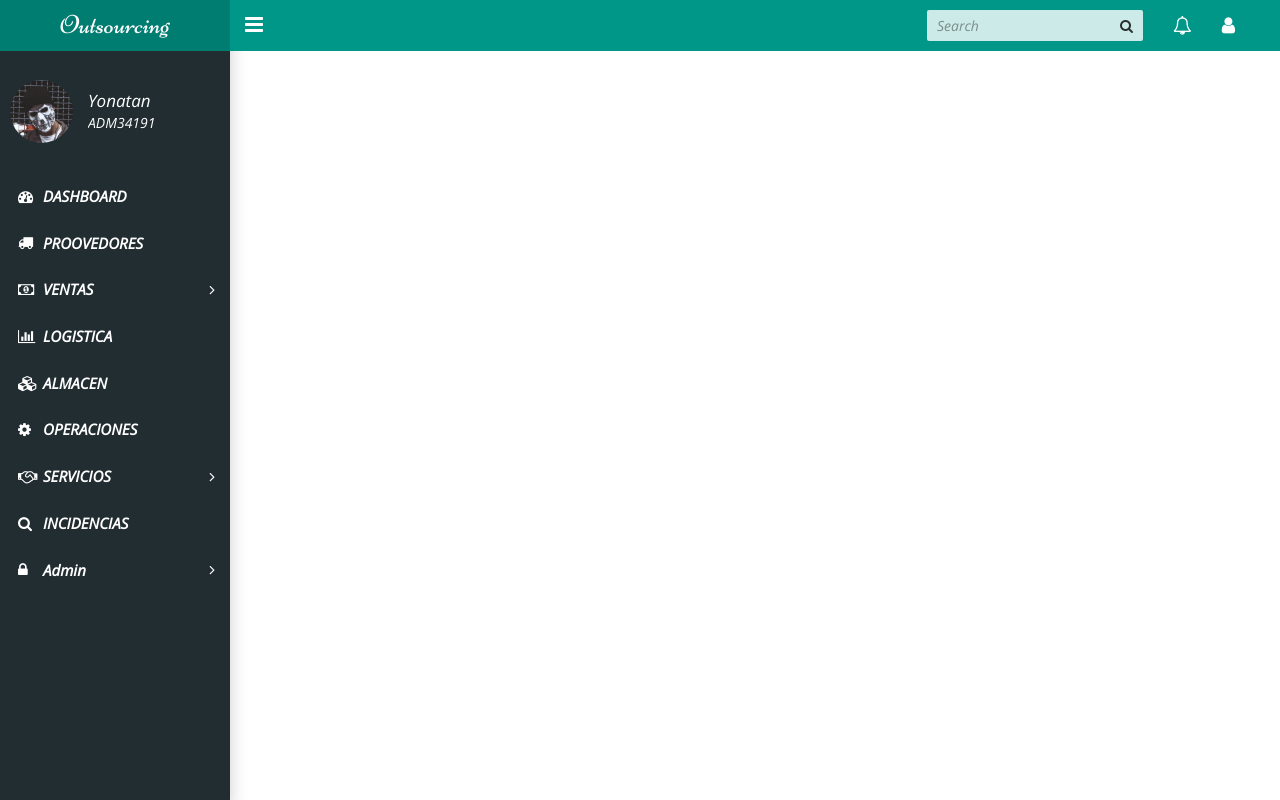
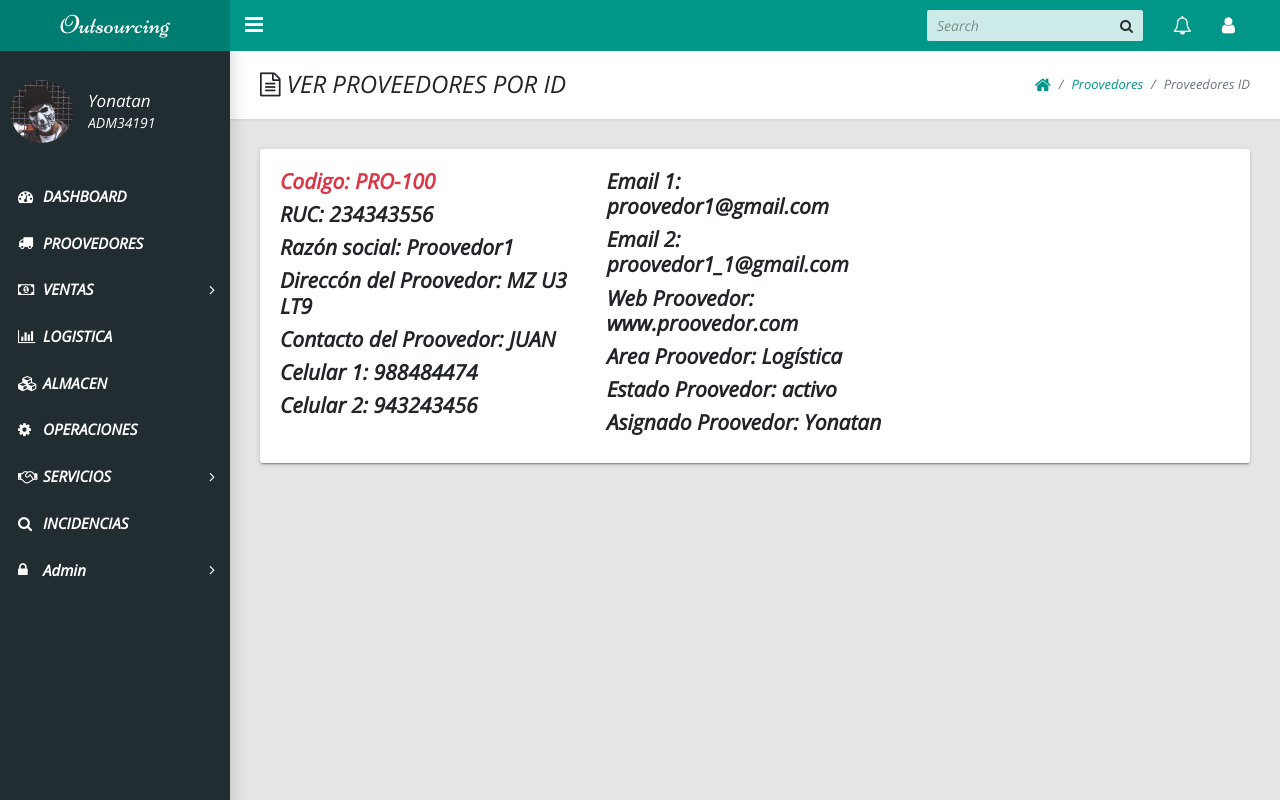
Before and after one commit to VigilioYonatan/Servicios-PHP, a PHP site: the page made by admin/index.php in a window 1280 px wide. Run offline with PHP 8.4, Linux system fonts and the light colour scheme; a user stored in the database is signed in; data comes from the database, SQL or seed files in the repository.

Commit message:
nuevas funciones

```diff
--- a/admin/includes/cotizaciones/ver_clientes.php
+++ b/admin/includes/cotizaciones/ver_clientes.php
@@ -52,8 +52,7 @@
 
                     <tbody align="center">
                       <tr>
-
-                       <td><?php echo $row['cod_cliente']; ?></td>
+                       <td><a href="index.php?action=view_cliente_id&cliente_codigo=<?php echo $row['cod_cliente'];?>"><?php echo $row['cod_cliente']; ?></a></td>
                        <td><?php echo $row['ruc_cliente']; ?></td>
                        <td><?php echo $row['razon_cliente']; ?></td>
                        <td><?php echo $row['area_cliente']; ?></td>
--- a/admin/includes/proovedor/view_pro.php
+++ b/admin/includes/proovedor/view_pro.php
@@ -51,8 +51,7 @@
 
                     <tbody align="center">
                       <tr>
-
-                       <td><?php echo $row['cod_proovedor']; ?></td>
+                       <td><a href="index.php?action=view_proovedor_id&pro_codigo=<?php echo $row['cod_proovedor'];?>"> <?php echo $row['cod_proovedor']; ?></a></td>
                        <td><?php echo $row['ruc_proovedor']; ?></td>
                        <td><?php echo $row['razon_proovedor']; ?></td>
                        <td><?php echo $row['area_proovedor']; ?></td>
--- /dev/null
+++ b/admin/includes/proovedor/view_proovedor_id.php
@@ -0,0 +1,56 @@
+<link href="styles/ver.css" type="text/css" rel="stylesheet">
+<?php if($_SESSION['role'] != 7 AND $_SESSION['role'] != 9 AND $_SESSION['role'] != 5 ){
+
+
+  echo "<script>alert('No puedes acceder acá ')</script>";
+  echo "<script>window.open('index.php?logged_in=Logueaste%20correctamente!','_self')</script>";
+}else{
+  ?>
+<main class="app-content">
+      <div class="app-title">
+        <div>
+          <h1><i class="fa fa-file-text-o"></i> VER PROVEEDORES POR ID</h1>
+        </div>
+         <ul class="app-breadcrumb breadcrumb side">
+          <li class="breadcrumb-item"><a href="index.php?logged_in=Logueaste%20correctamente!"><i class="fa fa-home fa-lg"></i></a></li>
+          <li class="breadcrumb-item"><a href="index.php?action=view_proovedor">Proovedores</a></li>
+          <li class="breadcrumb-item active">Proveedores ID</li>
+
+        </ul>
+      </div>
+      <div class="row"  style="font-size: 15px;">
+        <div class="col-md-12">
+          <div class="tile">
+            <?php
+            $edit_cat = mysqli_query($conexion, "select * from proveedores where cod_proovedor='$_GET[pro_codigo]'");
+
+            $fetch_cat = mysqli_fetch_array($edit_cat);
+
+            ?>
+            <section class="invoice">
+              <div class="row invoice-info">
+                <div class="col-4">
+                  <h4 style="color:#dc3545;">Codigo: <b><?php echo $fetch_cat['cod_proovedor'];?></b></h4>
+                  <h4>RUC: <b><?php echo $fetch_cat['ruc_proovedor'];?></b></h4>
+                  <h4>Razón social: <b><?php echo $fetch_cat['razon_proovedor'];?></b></h4>
+                  <h4>Direccón del Proovedor: <b><?php echo $fetch_cat['direccion_proovedor'];?></b></h4>
+                  <h4>Contacto del Proovedor: <b><?php echo $fetch_cat['contacto_proovedor'];?></b></h4>
+                  <h4>Celular 1: <b><?php echo $fetch_cat['celular1_proovedor'];?></b></h4>
+                  <h4>Celular 2: <b><?php echo $fetch_cat['celular2_proovedor'];?></b></h4>
+
+                </div>
+                <div class="col-4">
+                  <h4>Email 1: <b><?php echo $fetch_cat['email1_proovedor'];?></b></h4>
+                  <h4>Email 2: <b><?php echo $fetch_cat['email2_proovedor'];?></b></h4>
+                  <h4>Web Proovedor: <b><?php echo $fetch_cat['web_proovedor'];?></b></h4>
+                  <h4>Area Proovedor: <b><?php echo $fetch_cat['area_proovedor'];?></b></h4>
+                  <h4>Estado Proovedor: <b><?php echo $fetch_cat['estado_proovedor'];?></b></h4>
+                  <h4>Asignado Proovedor: <b><?php echo $fetch_cat['asignado_proovedor'];?></b></h4>
+                </div>
+            </section>
+          </div>
+        </div>
+      </div>
+    </main>
+
+<?php } ?>
--- a/admin/includes/ver_serv.php
+++ b/admin/includes/ver_serv.php
@@ -53,7 +53,8 @@
                      <tr>
 
                     <td><?php echo $i; ?></td>
-                    <td><?php echo $row['servicio_cod']; ?></td>
+
+                    <td><a href="index.php?action=view_serv_id&servicio_codigo=<?php echo $row['servicio_cod'];?>"><?php echo $row['servicio_cod']; ?></a> </td>
                     <td><?php echo $row['servicio_nombre']; ?></td>
                     <td><?php echo $row['servicio_disponibles']; ?> Disponibles</td>
                     <td>S/.<?php echo $row['servicio_pventa']; ?></td>
--- a/admin/index.php
+++ b/admin/index.php
@@ -150,6 +150,9 @@ session_start();
     case 'view_serv';
     include 'includes/ver_serv.php';
     break;
+    case 'view_serv_id';
+    include 'includes/ver_serv_id.php';
+    break;
 
     case 'add_serv';
     include 'includes/agregar_serv.php';
@@ -162,6 +165,7 @@ session_start();
     case 'view_users';
     include 'includes/ver_usuarios.php';
     break;
+
 
     case 'add_rol';
     include 'includes/agregar_rol.php';
@@ -187,6 +191,10 @@ session_start();
     include 'includes/cotizaciones/ver_clientes.php';
     break;
 
+    case 'view_cliente_id';
+    include 'includes/cotizaciones/ver_clientes_id.php';
+    break;
+
     case 'add_clientes';
     include 'includes/cotizaciones/add_clientes.php';
     break;
@@ -201,6 +209,10 @@ session_start();
 
     case 'view_proovedor';
     include 'includes/proovedor/view_pro.php';
+    break;
+
+    case 'view_proovedor_id';
+    include 'includes/proovedor/view_proovedor_id.php';
     break;
 
     case 'edit_proovedor';
```
Also changed, not shown: admin/includes/cotizaciones/ver_clientes_id.php (added, +56 -0 lines), admin/includes/ver_serv_id.php (added, +52 -0 lines).
